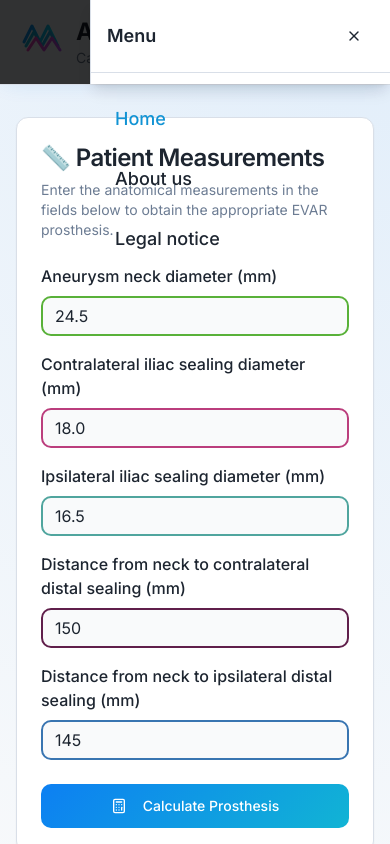
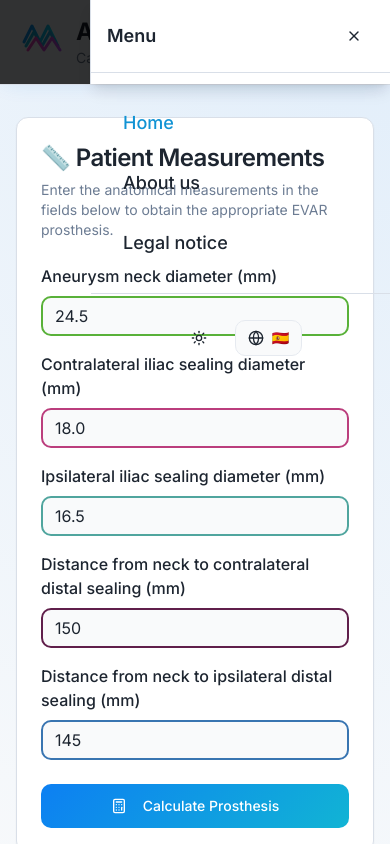
Before and after one commit to sdominguez894/aorticcode-2, a React (Vite) app: page / in a window 390 px wide. Both pictures are taken after a click on the button "Toggle menu". Shown: the top 844 px of the page. Built offline with nearby package versions, Linux system fonts and the light colour scheme.

Commit message:
Fix: Reintegrate theme toggle and language selector

```diff
--- a/src/components/MobileNav.tsx
+++ b/src/components/MobileNav.tsx
@@ -3,6 +3,8 @@ import { Link } from "react-router-dom";
 import { useTranslation } from "react-i18next";
 import { Menu, X } from "lucide-react";
 import { Button } from "@/components/ui/button";
+import ThemeToggle from "@/components/ThemeToggle";
+import LanguageSelector from "@/components/LanguageSelector";
 
 /**
  * Mobile navigation component with burger menu
@@ -30,7 +32,7 @@ const MobileNav = () => {
             className="fixed inset-0 z-50 bg-black/80 md:hidden"
             onClick={() => setOpen(false)}
           />
-          <div className="fixed right-0 top-0 z-50 h-full w-[300px] bg-card border-l shadow-lg md:hidden animate-in slide-in-from-right duration-300">
+          <div className="fixed right-0 top-0 z-50 h-full w-[300px] bg-card border-l shadow-lg md:hidden animate-in slide-in-from-right duration-300 flex flex-col">
             <div className="flex items-center justify-between p-4 border-b">
               <h2 className="text-lg font-semibold">{t('nav.menu')}</h2>
               <Button
@@ -41,29 +43,37 @@ const MobileNav = () => {
                 <X className="h-5 w-5" />
               </Button>
             </div>
-            <nav className="flex flex-col gap-4 p-6">
+
+            <nav className="flex flex-col gap-2 p-6 flex-1">
               <Link
                 to="/"
-                className="text-lg font-medium text-primary transition-colors py-2"
+                className="text-lg font-medium text-primary transition-colors py-3 px-2 rounded-md hover:bg-accent"
                 onClick={() => setOpen(false)}
               >
                 {t('nav.home')}
               </Link>
               <Link
                 to="/about"
-                className="text-lg font-medium text-foreground hover:text-primary transition-colors py-2"
+                className="text-lg font-medium text-foreground hover:text-primary transition-colors py-3 px-2 rounded-md hover:bg-accent"
                 onClick={() => setOpen(false)}
               >
                 {t('nav.about')}
               </Link>
               <Link
                 to="/legal"
-                className="text-lg font-medium text-foreground hover:text-primary transition-colors py-2"
+                className="text-lg font-medium text-foreground hover:text-primary transition-colors py-3 px-2 rounded-md hover:bg-accent"
                 onClick={() => setOpen(false)}
               >
                 {t('nav.legal')}
               </Link>
             </nav>
+
+            <div className="border-t p-6">
+              <div className="flex items-center justify-center gap-4">
+                <ThemeToggle />
+                <LanguageSelector />
+              </div>
+            </div>
           </div>
         </>
       )}
```
